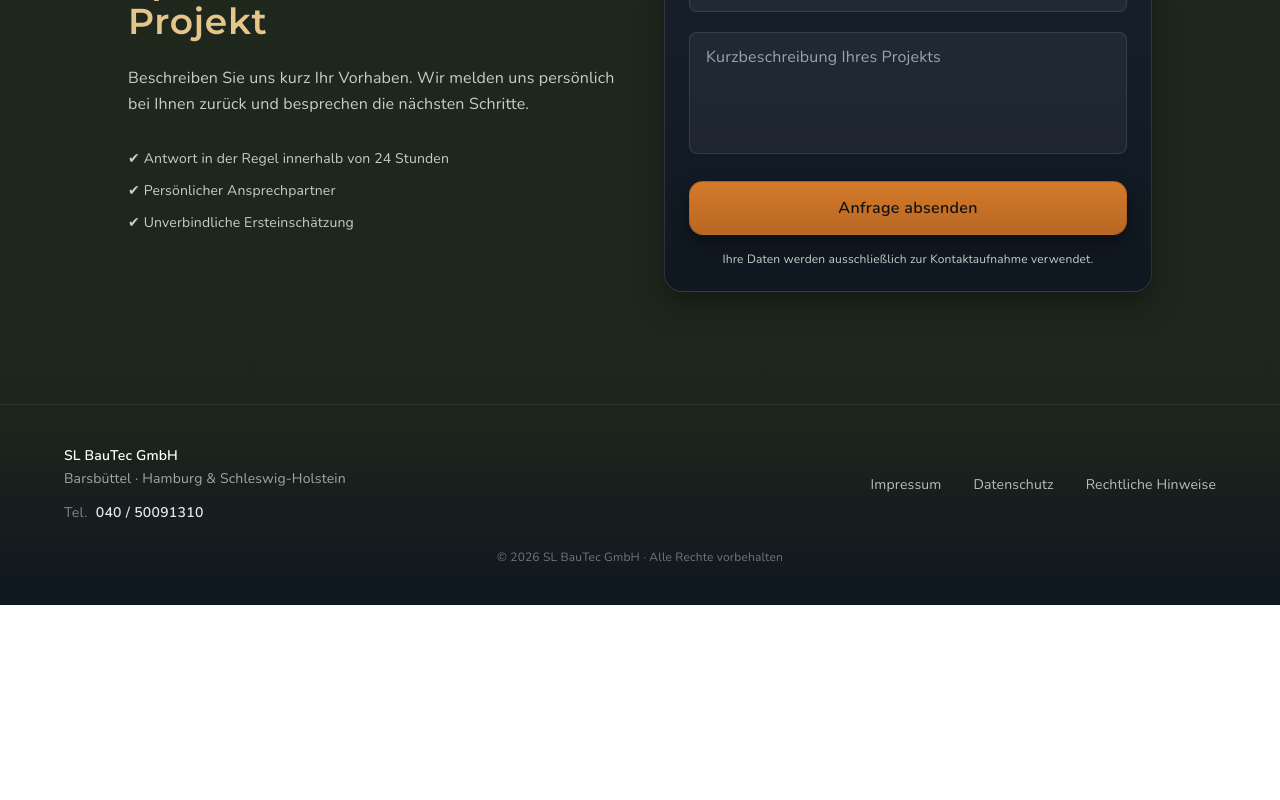
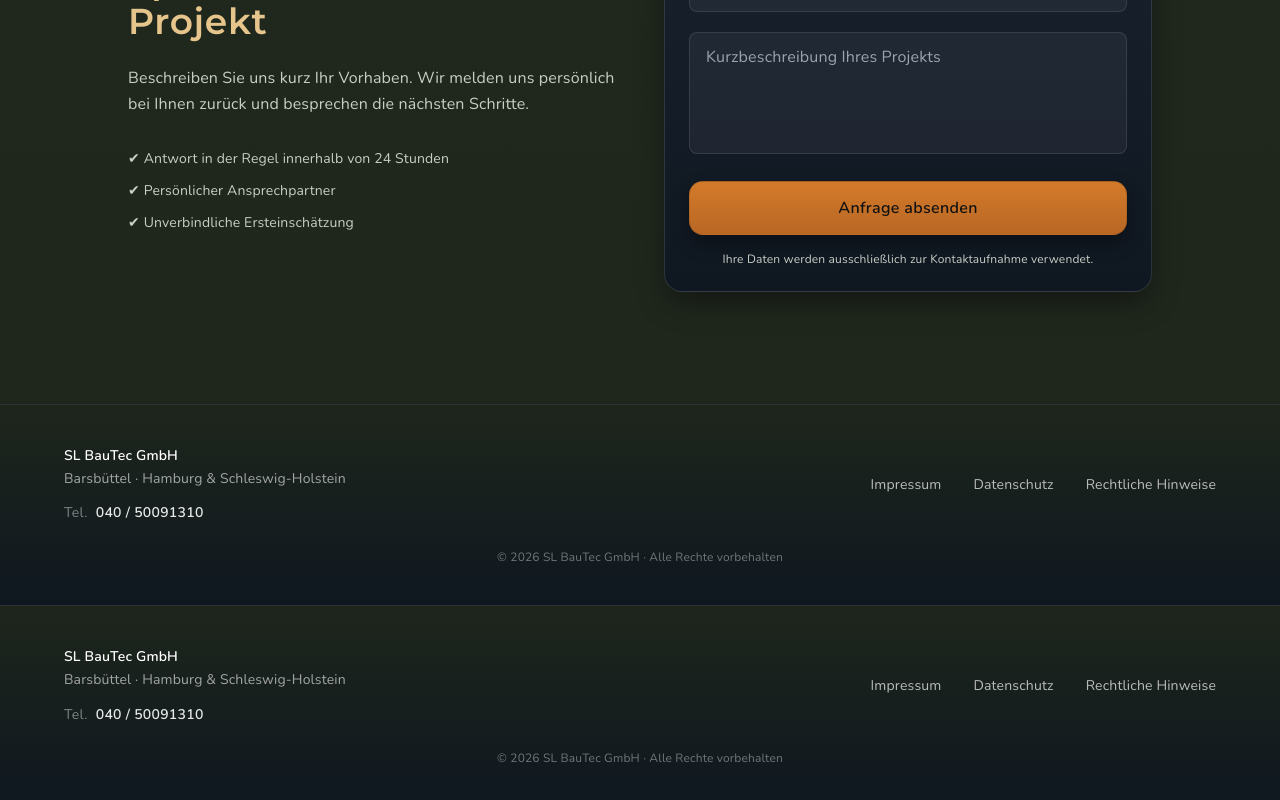
Before and after one commit to Jamoko112026/Jamoko-v1, a React (Vite) app: page / in a window 1280 px wide. Shown: the part 4849-5649 px from the top of the page. Before the commit the page ends 5454 px from the top, so only its background shows below. Built offline with nearby package versions, Linux system fonts and the light colour scheme.

Commit message:
SLB Layout complete

```diff
--- a/src/layouts/SLBLayout.tsx
+++ b/src/layouts/SLBLayout.tsx
@@ -1,6 +1,7 @@
 import { useEffect } from "react";
 import { Outlet } from "react-router-dom";
 import HeaderSLB from "@/components/HeaderSLB";
+import SLBFooter from "@/sections/slb/SLBFooter";
 
 // SLB Theme
 import "@/assets/themes/slb_theme.css";
@@ -15,11 +16,18 @@ export default function SLBLayout() {
 
   return (
     <div className="theme-sl min-h-screen flex flex-col">
+
+      {/* HEADER */}
       <HeaderSLB />
 
+      {/* CONTENT */}
       <main className="flex-1 relative z-10">
         <Outlet />
       </main>
+
+      {/* FOOTER */}
+      <SLBFooter />
+
     </div>
   );
 }
```
